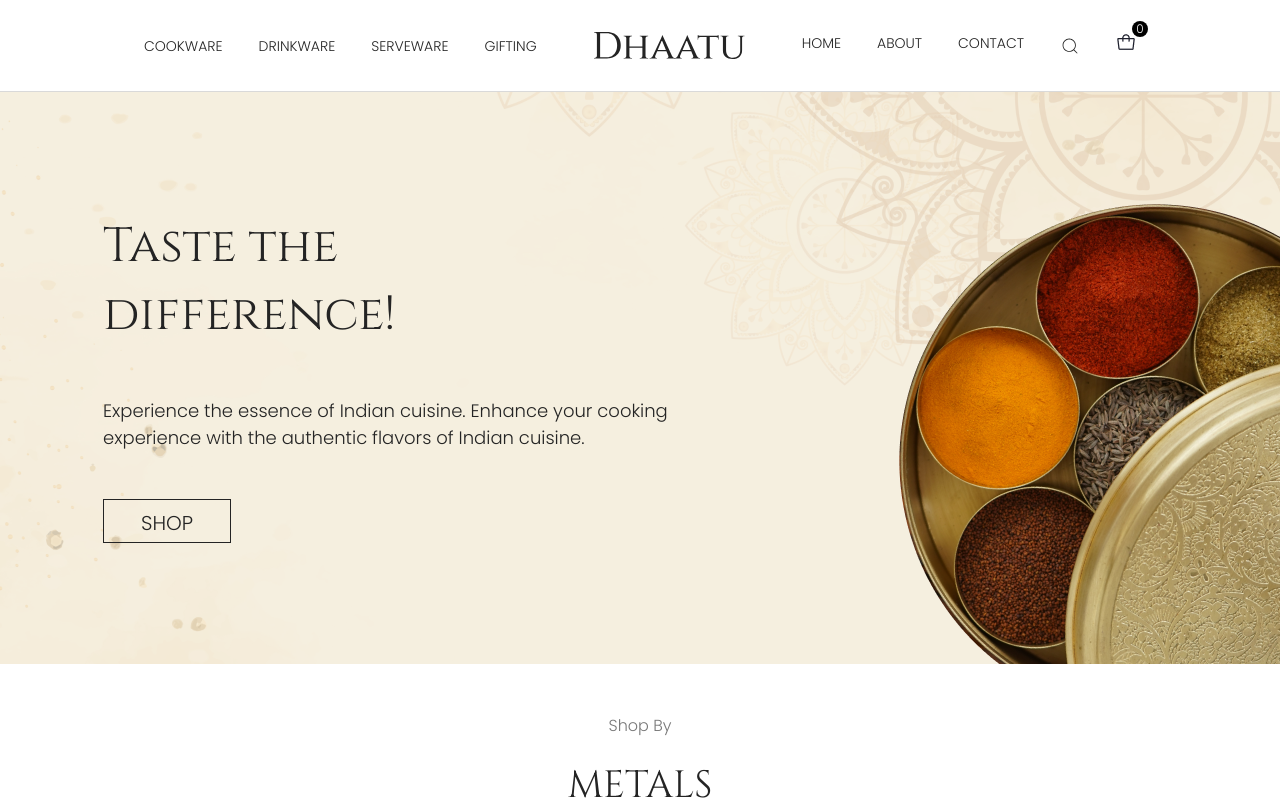
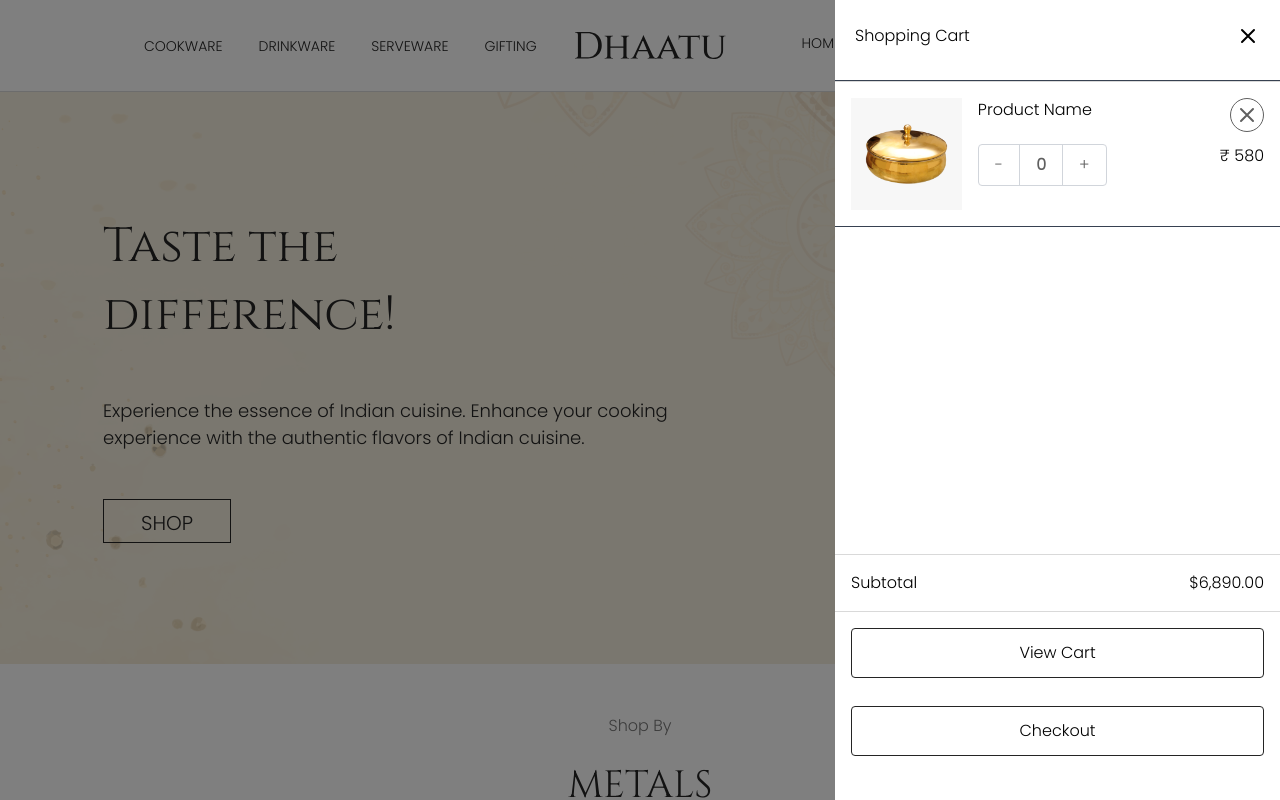
Before and after one commit to ag4500/Dhatu, a React (Create React App) app: page / in a window 1280 px wide. Both pictures are taken after a click on the button 1126 px from the left and 43 px from the top of the page. Shown: the top 800 px of the page. Built offline with nearby package versions, Linux system fonts and the light colour scheme.

Commit message:
added route

```diff
--- a/src/App.tsx
+++ b/src/App.tsx
@@ -11,6 +11,9 @@ function App() {
       <Routes>
         <Route path="/" element={<Navbar><DhaatuWebsite /></Navbar>} />
         <Route path="/cookware" element={<Navbar><CategoryPage /></Navbar>} />
+        <Route path="/drinkware" element={<Navbar><CategoryPage /></Navbar>} />
+        <Route path="/serveware" element={<Navbar><CategoryPage /></Navbar>} />
+
         <Route path="/product" element={<Navbar><ProductPage /></Navbar>} />
 
       </Routes>
--- a/src/categoryPage.jsx
+++ b/src/categoryPage.jsx
@@ -1,13 +1,15 @@
 import React from 'react'
 import Breadcrumb from './breadcrumb'
 import { ProductCard } from './landingPage'
+import { useLocation } from 'react-router-dom'
 
 function CategoryPage() {
+  const location=useLocation();
   return (
     <div className='px-24 py-9'><Breadcrumb />
 
       <div className='py-10'>
-        <h5 className='text-4xl	font-cinzel'>Cookware</h5>
+        <h5 className='text-4xl	font-cinzel'>{location.pathname==="/cookware"?"Cookware":location.pathname==="/drinkware"?"Drinkware":"Serveware"}</h5>
 
       </div>
       <div className='flex justify-between'>
--- a/src/drawer.jsx
+++ b/src/drawer.jsx
@@ -1,13 +1,12 @@
-import React, { useState } from 'react';
+import React from 'react';
 import CounterButton from './counter';
 
 const Drawer = ({ toggleDrawer, drawerOpen }) => {
 
   return (
     <div>
-
       <div
-        className={`fixed top-0 right-0 h-full w-11/12 max-w-[445px] bg-white text-black transform ${drawerOpen ? 'translate-x-0' : 'translate-x-full'} transition-transform duration-300 ease-in-out z-40`}
+        className={`fixed top-0 right-0 h-full w-11/12 max-w-[445px] bg-white text-black transform ${drawerOpen ? 'translate-x-0' : 'translate-x-full'} transition-transform duration-300 ease-in-out z-40 flex flex-col`}
       >
         <div className="flex items-center justify-between px-5 pt-6 pb-8 border-b border-gray-700">
           <h2 className="text-[16px] font-normal">Shopping Cart</h2>
@@ -31,19 +30,18 @@ const Drawer = ({ toggleDrawer, drawerOpen }) => {
 
         <div className="border-b border-[#D9D9D9]"></div>
 
-        <div className="flex flex-row gap-4 flex-grow p-4">
-          <div className="overflow-hidden bg-[#F7F7F7] w-24 h-24 flex items-center justify-center">
-            {/* sm:h-[413px]  */}
+        {/* Scrollable content */}
+        <div className="flex-grow overflow-y-auto">
+          <div className="flex flex-row gap-4 p-4 border-b border-gray-700">
+            <div className="overflow-hidden bg-[#F7F7F7] w-40 h-28 flex items-center justify-center">
               <img
                 className="w-[50%] sm:w-full sm:max-h-full object-contain m-9 sm-mx-9"
                 src={require('./bigOne.png')}
                 alt="Product Image"
               />
-
             </div>
             <div className='w-full flex flex-col gap-3'>
-
-          <div className='flex  justify-between'>
+              <div className='flex justify-between'>
                 <p className='text-base font-normal font-poppins'>Product Name</p>
                 <div className="border-[#606060] border rounded-full p-1 flex items-center justify-center">
                   <svg
@@ -61,24 +59,42 @@ const Drawer = ({ toggleDrawer, drawerOpen }) => {
                     />
                   </svg>
                 </div>
-
               </div>
               <div className='flex justify-between'>
                 <CounterButton />
                 <p>₹ 580</p>
-
               </div>
             </div>
           </div>
 
-        <div className="p-4 border-t border-gray-700">
-          {/* <button
-            onClick={toggleDrawer}
-            className="w-full p-2 bg-blue-600 text-white rounded"
+          {/* Add more product sections here as needed */}
+        </div>
+
+        {/* Fixed Subtotal and Buttons with border top and bottom */}
+        <div className="mb-4">
+        <div className="border-t border-b border-[#D9D9D9] p-4 mb-4">
+          <div className="flex justify-between items-center">
+            <p className="text-base font-normal">Subtotal</p>
+            <p className="text-base font-normal">$6,890.00</p>
+          </div>
+          </div>
+          <div className='m-4 flex gap-4 flex-col'>
+          <button
+            onClick={() => console.log('View Cart')}
+            className="w-full p-3 border-[#242424] border-[1px] text-black rounded mb-3 text-base font-normal"
           >
-            Close Drawer
-          </button> */}
+            View Cart
+          </button>
+          <button
+            onClick={() => console.log('Checkout')}
+            className="w-full p-3 border-[#242424] border-[1px] text-black rounded mb-3 text-base font-normal"
+          >
+            Checkout
+          </button>
           </div>
+
+        </div>
+
       </div>
 
       {/* Overlay */}
--- a/src/landingPage.jsx
+++ b/src/landingPage.jsx
@@ -1,6 +1,7 @@
 import React from 'react'
 import { FaEye, FaShoppingCart } from 'react-icons/fa';
 import { MdOutlineRemoveRedEye } from "react-icons/md";
+import { useNavigate } from 'react-router-dom';
 
 const sharedClasses = {
     primaryColor: 'bg-[var(--primary)]',
@@ -92,10 +93,10 @@ const MetalButtons = () => {
                     gap: '0px',
                 }}
             />
-            <div className='flex w-full flex-wrap gap-2 gap-sm-9 px-2 justify-center'>  {metalName.map((i, idx) =>
+            <div className='flex w-full flex-wrap gap-8 sm:gap-9 px-2 justify-center'>  {metalName.map((i, idx) =>
                 <button
                     key={idx}
-                    className="border border-[#D9D9D9] sm:max-w-[246px] sm:w-full sm:max-h-24 px-2 py-2 sm:p-[22px_20px]"
+                    className="border border-[#D9D9D9] sm:max-w-[246px] sm:w-full sm:max-h-[104px] px-2 py-2 sm:p-[22px_85px]"
                 >
                     {i}
                 </button>)}</div>
@@ -112,9 +113,10 @@ const priceClasses = 'text-xl font-bold text-primary'
 const ratingClasses = 'text-yellow-500'
 const reviewClasses = 'text-muted-foreground'
 
-export const ProductCard = ({handleModal}) => {
+export const ProductCard = ({handleModal,onNavigate}) => {
+
     return (
-        <div className="lg:max-w-sm sm:max-w-lg relative group" onClick={handleModal}>
+        <div className="lg:max-w-sm sm:max-w-lg relative group" onClick={handleModal?handleModal:onNavigate}>
             <div className="group relative overflow-hidden bg-[#F7F7F7] sm:h-[413px] flex items-center justify-center">
                 <img
                     className="w-[50%] sm:w-full sm:max-h-full object-contain m-9 sm:mx-9 transition-transform duration-300 ease-in-out group-hover:scale-110"
@@ -151,6 +153,7 @@ export const ProductCard = ({handleModal}) => {
 };
 
 const TrendingProducts = () => {
+    const navigate=useNavigate();
     return <div className="sm:mt-24 mt-16 text-[#242424]">
         <p className='text-[#787878] font-poppins text-xs mb-2 sm:mb-auto sm:text-[16px] font-normal sm:leading-[60px] text-center'>Popular Products</p>
         <p className="font-cinzel text-2xl sm:text-[38px] font-normal sm:leading-[60px] text-center">
@@ -167,7 +170,7 @@ const TrendingProducts = () => {
                 }}
             />
             <div className='flex lg:flex-nowrap flex-wrap justify-center gap-6'>
-                {Array.from({ length: 4 }).map((i) => <ProductCard />)}
+                {Array.from({ length: 4 }).map((i) => <ProductCard onNavigate={()=>navigate('/product')}/>)}
             </div>
         </div>
 
--- a/src/navbar.jsx
+++ b/src/navbar.jsx
@@ -1,10 +1,15 @@
 import React, { useState } from 'react';
 import { CiSearch, CiShoppingCart } from 'react-icons/ci';
 import { Footer } from './landingPage';
-
+import Drawer from './drawer';
 const Navbar = (props) => {
   const [isMobileMenuOpen, setIsMobileMenuOpen] = useState(false);
+  const [drawerOpen,setDrawerOpen]=useState(false);
+  const handleDrawer=()=>{
 
+    setDrawerOpen(!drawerOpen);
+
+}
   const toggleMobileMenu = () => {
     setIsMobileMenuOpen(!isMobileMenuOpen);
   };
@@ -18,10 +23,10 @@ const Navbar = (props) => {
             <a href="/cookware" className="text-[#242424] hover:text-blue-500">
               Cookware
             </a>
-            <a href="#" className="text-[#242424] hover:text-blue-500">
+            <a href="/drinkware" className="text-[#242424] hover:text-blue-500">
               Drinkware
             </a>
-            <a href="#" className="text-[#242424] hover:text-blue-500">
+            <a href="/serveware" className="text-[#242424] hover:text-blue-500">
               Serveware
             </a>
             <a href="#" className="text-[#242424] hover:text-blue-500">
@@ -46,7 +51,7 @@ const Navbar = (props) => {
             </svg>
 
           </div>
-
+          {drawerOpen&&<Drawer toggleDrawer={handleDrawer} drawerOpen={drawerOpen}/>}
           {/* Right Side Links and Icons */}
           <div className="font-poppins hidden lg:flex space-x-4 text-sm font-light uppercase gap-5">
             <a href="#" className="text-[#242424] hover:text-blue-500">
@@ -62,7 +67,7 @@ const Navbar = (props) => {
               <CiSearch size={20} />
             </button>
             <div className="relative inline-block">
-              <button className="text-[#242424] hover:text-blue-500">
+              <button className="text-[#242424] hover:text-blue-500" onClick={handleDrawer}>
                 {/* <CiShoppingCart size={20} /> */}
                 <img
                   src={require('./Tote.png')}
```
Lines whose indentation alone changed are shown as unchanged.
